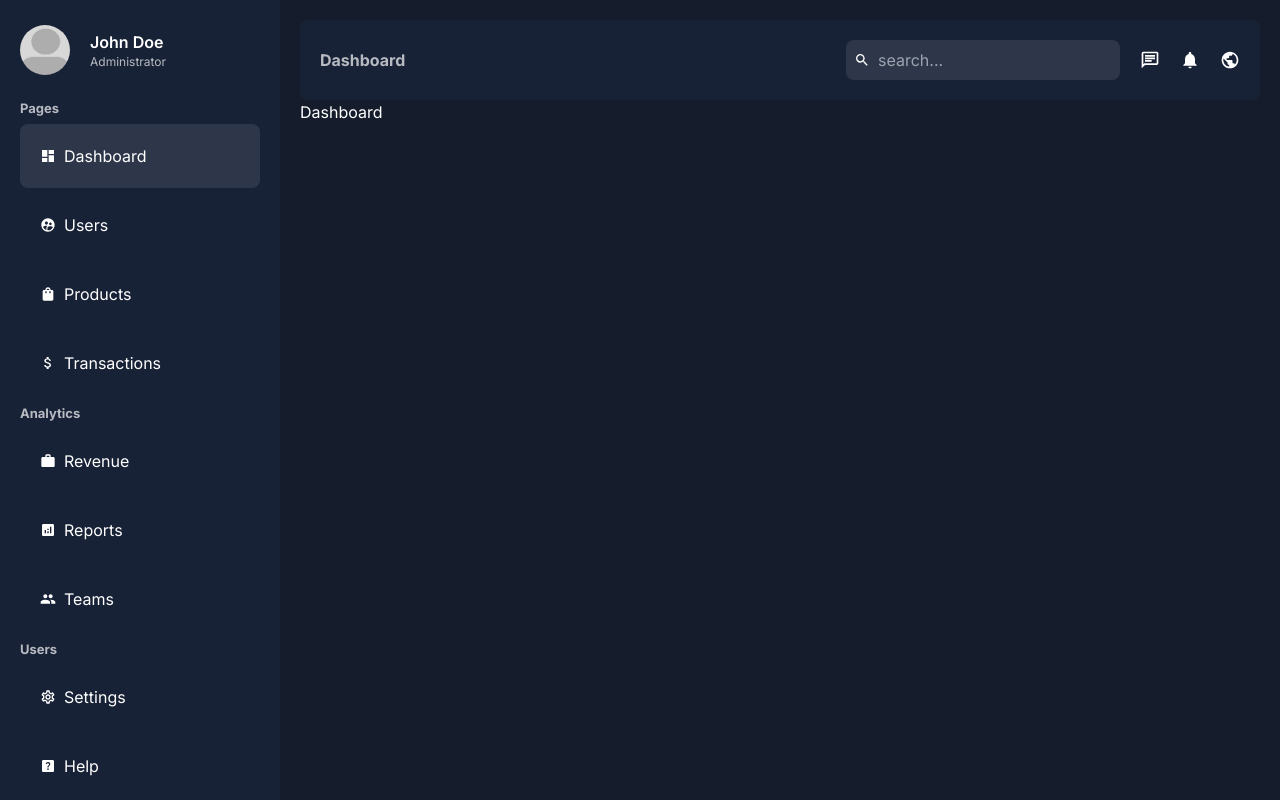
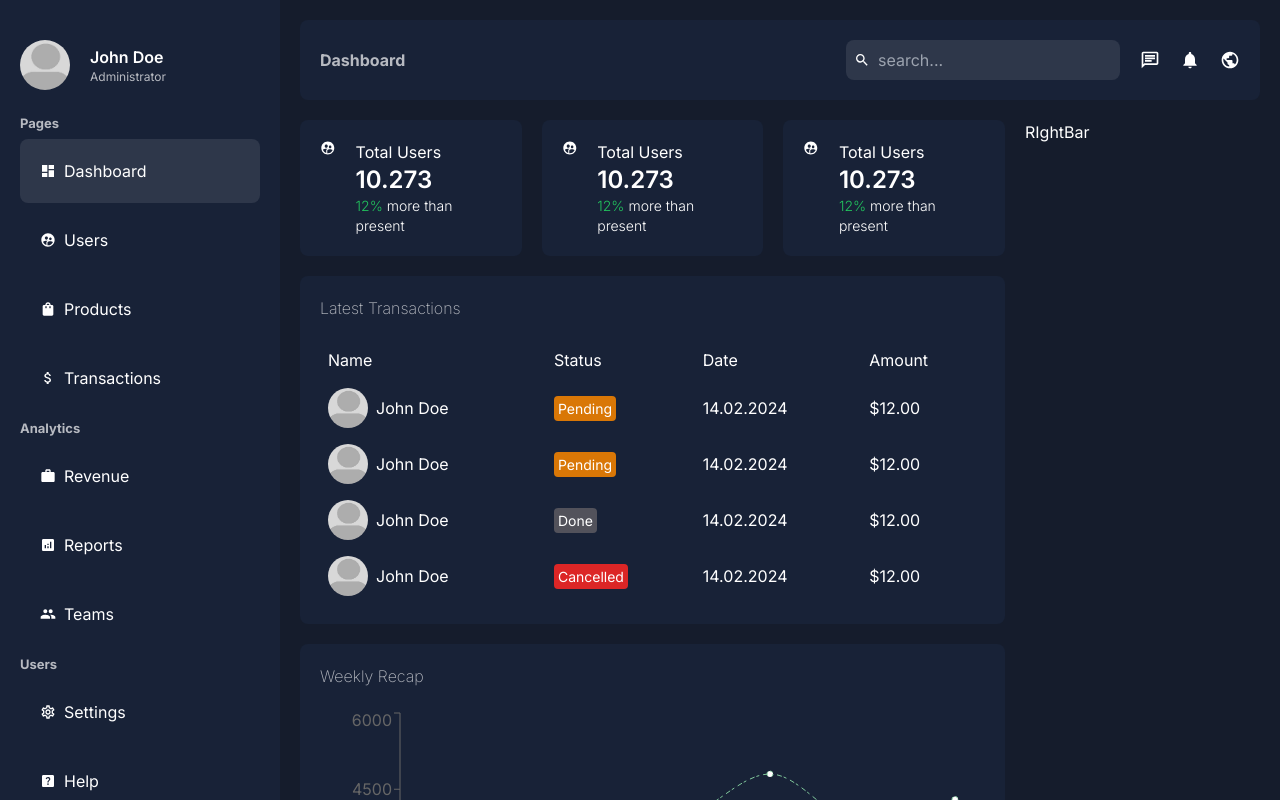
Before and after one commit to nazmulrony/admin-dashboard-next-14, a Next.js app: page /dashboard in a window 1280 px wide. Shown: the top 800 px of the page. Built offline with nearby package versions, Linux system fonts and the light colour scheme.

Commit message:
chart added

```diff
--- a/package.json
+++ b/package.json
@@ -12,7 +12,8 @@
     "next": "14.0.3",
     "react": "^18",
     "react-dom": "^18",
-    "react-icons": "^4.12.0"
+    "react-icons": "^4.12.0",
+    "recharts": "^2.10.3"
   },
   "devDependencies": {
     "@types/node": "^20",
--- a/src/app/dashboard/page.tsx
+++ b/src/app/dashboard/page.tsx
@@ -1,3 +1,23 @@
+import Card from "@/components/dashboard/card";
+import Chart from "@/components/dashboard/chart";
+import RightBar from "@/components/dashboard/rightBar";
+import Transactions from "@/components/dashboard/transactions";
+
 export default function Dashboard() {
-    return <div>Dashboard</div>;
+    return (
+        <div className="flex gap-5  mt-5">
+            <div className="flex flex-[3] flex-col gap-5 ">
+                <div className="flex justify-between gap-5">
+                    <Card />
+                    <Card />
+                    <Card />
+                </div>
+                <Transactions />
+                <Chart />
+            </div>
+            <div className="flex-1">
+                <RightBar />
+            </div>
+        </div>
+    );
 }
--- /dev/null
+++ b/src/components/dashboard/card.tsx
@@ -0,0 +1,17 @@
+import { MdSupervisedUserCircle } from "react-icons/md";
+
+export default function Card() {
+    return (
+        <div className="bg-bgSoft p-5 rounded-lg flex gap-5 cursor-pointer w-full hover:bg-bgSofter transition">
+            <MdSupervisedUserCircle />
+            <div className="flex flex-col">
+                <span>Total Users</span>
+                <span className="text-2xl font-semibold">10.273</span>
+                <span className="text-sm font-light">
+                    <span className={`text-green-500`}>12%</span> more than
+                    present
+                </span>
+            </div>
+        </div>
+    );
+}
--- /dev/null
+++ b/src/components/dashboard/chart.tsx
@@ -0,0 +1,53 @@
+"use client";
+import { chartData as data } from "@/dummyData";
+
+import {
+    Legend,
+    Line,
+    LineChart,
+    ResponsiveContainer,
+    Tooltip,
+    XAxis,
+    YAxis,
+} from "recharts";
+
+export default function Chart() {
+    return (
+        <div className=" h-[450px] bg-bgSoft p-5 rounded-lg ">
+            <h2 className="mb-5 font-extralight text-textSoft">Weekly Recap</h2>
+
+            <ResponsiveContainer width="100%" height="90%">
+                <LineChart
+                    width={500}
+                    height={300}
+                    data={data}
+                    margin={{
+                        top: 5,
+                        right: 30,
+                        left: 20,
+                        bottom: 5,
+                    }}
+                >
+                    <XAxis dataKey="name" />
+                    <YAxis />
+                    <Tooltip
+                        contentStyle={{ background: "#151c2c", border: "none" }}
+                    />
+                    <Legend />
+                    <Line
+                        type="monotone"
+                        dataKey="visit"
+                        stroke="#8884d8"
+                        strokeDasharray="5 5"
+                    />
+                    <Line
+                        type="monotone"
+                        dataKey="click"
+                        stroke="#82ca9d"
+                        strokeDasharray="3 4 5 2"
+                    />
+                </LineChart>
+            </ResponsiveContainer>
+        </div>
+    );
+}
--- /dev/null
+++ b/src/components/dashboard/rightBar.tsx
@@ -0,0 +1,3 @@
+export default function RightBar() {
+    return <div>RIghtBar</div>;
+}
--- /dev/null
+++ b/src/components/dashboard/transactions.tsx
@@ -0,0 +1,115 @@
+import Image from "next/image";
+
+export default function Transactions() {
+    return (
+        <div className=" bg-bgSoft p-5 rounded-lg">
+            <h2 className="mb-5 font-extralight text-textSoft">
+                Latest Transactions
+            </h2>
+            <table className="w-full">
+                <thead>
+                    <tr>
+                        <td className="p-2">Name</td>
+                        <td className="p-2">Status</td>
+                        <td className="p-2">Date</td>
+                        <td className="p-2">Amount</td>
+                    </tr>
+                </thead>
+                <tbody>
+                    <tr>
+                        <td className="p-2">
+                            <div className="flex items-center gap-2">
+                                <Image
+                                    src="/avatar.jpg"
+                                    alt="user image"
+                                    width={40}
+                                    height={40}
+                                    className="rounded-full object-cover"
+                                />
+                                John Doe
+                            </div>
+                        </td>
+                        <td className="p-2">
+                            <span
+                                className={`rounded p-1 text-sm text-white bg-amber-600 400`}
+                            >
+                                Pending
+                            </span>
+                        </td>
+                        <td className="p-2">14.02.2024</td>
+                        <td className="p-2">$12.00</td>
+                    </tr>
+                    <tr>
+                        <td className="p-2">
+                            <div className="flex items-center gap-2">
+                                <Image
+                                    src="/avatar.jpg"
+                                    alt="user image"
+                                    width={40}
+                                    height={40}
+                                    className="rounded-full object-cover"
+                                />
+                                John Doe
+                            </div>
+                        </td>
+                        <td className="p-2">
+                            <span
+                                className={`rounded p-1 text-sm text-white bg-amber-600 400`}
+                            >
+                                Pending
+                            </span>
+                        </td>
+                        <td className="p-2">14.02.2024</td>
+                        <td className="p-2">$12.00</td>
+                    </tr>
+                    <tr>
+                        <td className="p-2">
+                            <div className="flex items-center gap-2">
+                                <Image
+                                    src="/avatar.jpg"
+                                    alt="user image"
+                                    width={40}
+                                    height={40}
+                                    className="rounded-full object-cover"
+                                />
+                                John Doe
+                            </div>
+                        </td>
+                        <td className="p-2">
+                            <span
+                                className={`rounded p-1 text-sm text-white bg-zinc-600 400`}
+                            >
+                                Done
+                            </span>
+                        </td>
+                        <td className="p-2">14.02.2024</td>
+                        <td className="p-2">$12.00</td>
+                    </tr>
+                    <tr>
+                        <td className="p-2">
+                            <div className="flex items-center gap-2">
+                                <Image
+                                    src="/avatar.jpg"
+                                    alt="user image"
+                                    width={40}
+                                    height={40}
+                                    className="rounded-full object-cover"
+                                />
+                                John Doe
+                            </div>
+                        </td>
+                        <td className="p-2">
+                            <span
+                                className={`rounded p-1 text-sm text-white bg-red-600 400`}
+                            >
+                                Cancelled
+                            </span>
+                        </td>
+                        <td className="p-2">14.02.2024</td>
+                        <td className="p-2">$12.00</td>
+                    </tr>
+                </tbody>
+            </table>
+        </div>
+    );
+}
--- a/src/dummyData.tsx
+++ b/src/dummyData.tsx
@@ -68,3 +68,41 @@ export const menuItems: any = [
         ],
     },
 ];
+
+export const chartData = [
+    {
+        name: "Sun",
+        visit: 4000,
+        click: 2400,
+    },
+    {
+        name: "Mon",
+        visit: 3000,
+        click: 1398,
+    },
+    {
+        name: "Tue",
+        visit: 2000,
+        click: 3800,
+    },
+    {
+        name: "Wed",
+        visit: 2780,
+        click: 3908,
+    },
+    {
+        name: "Thu",
+        visit: 1890,
+        click: 4800,
+    },
+    {
+        name: "Fri",
+        visit: 2390,
+        click: 3800,
+    },
+    {
+        name: "Sat",
+        visit: 3490,
+        click: 4300,
+    },
+];
```
Also changed, not shown: 1 other file (tests, documents, lock files or other folders).
